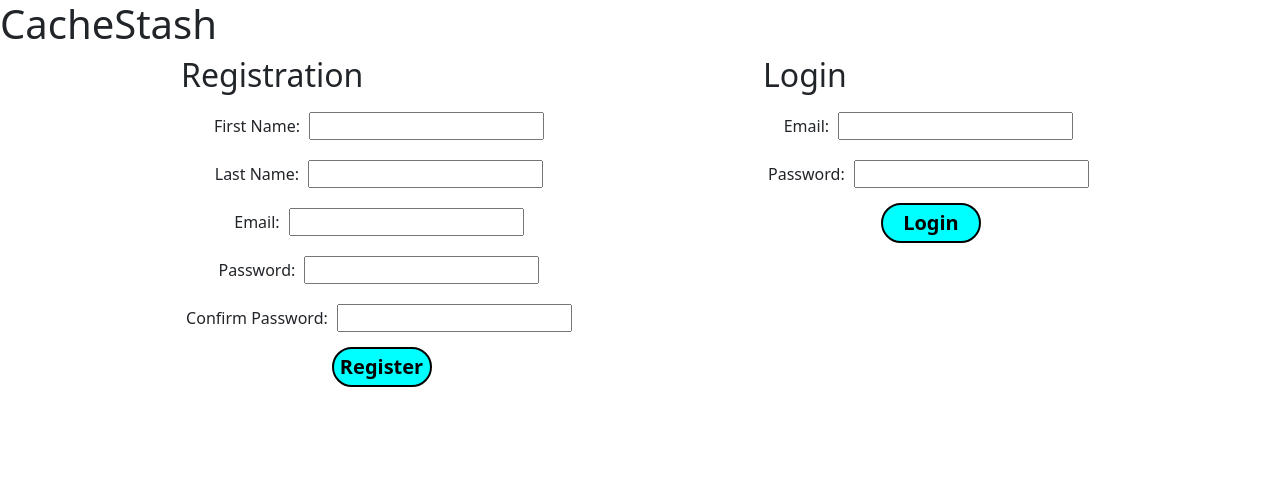
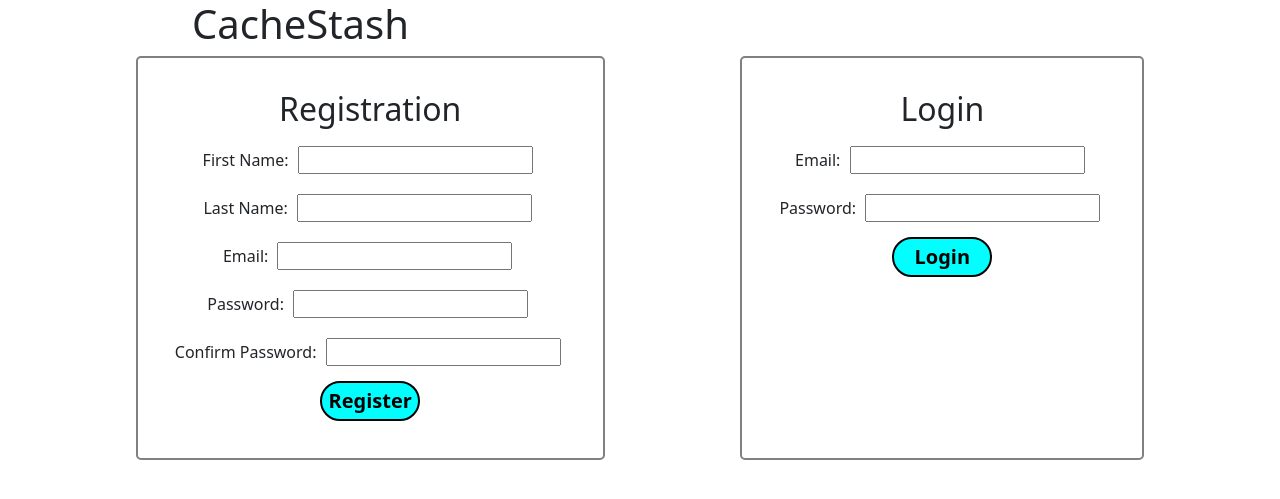
Before and after one commit to jayomeara/codingdojo_GroupLucky13, a Flask app: page / in a window 1280 px wide. Shown: the top 499 px of the page. Run offline with Flask 2, Linux system fonts and the light colour scheme.

Commit message:
some css and html formatting

```diff
--- a/flask_app/static/css/styles.css
+++ b/flask_app/static/css/styles.css
@@ -1,6 +1,7 @@
 * {
     margin: 0;
     padding: 0;
+    /* border: 1px solid black; */
 }
 
 main {
@@ -8,10 +9,18 @@ main {
     justify-content: space-evenly;
 }
 
+header {
+    margin-left: 15%;
+}
+
 .login-container, .registration-container, .addcache-container{
     display: flex;
     flex-direction: column;
     justify-self: flex-start;
+    align-items: center;
+    border: 2px solid grey;
+    border-radius: 5px;
+    padding: 2em;
 }
 
 .mycaches-container {
--- a/flask_app/templates/addcache.html
+++ b/flask_app/templates/addcache.html
@@ -12,7 +12,7 @@
     <title>CacheStash</title>
 </head>
 <body>
-    <header class="row justify-content-between">
+    <header class="row justify-content-around">
         <div class="col-md-auto">
             <h1>CacheStash</h1>
         </div>
--- a/flask_app/templates/edit_cache.html
+++ b/flask_app/templates/edit_cache.html
@@ -12,7 +12,7 @@
     <title>CacheStash</title>
 </head>
 <body>
-    <header class="row justify-content-between">
+    <header class="row justify-content-around">
         <div class="col-md-auto">
             <h1>CacheStash</h1>
         </div>
--- a/flask_app/templates/index.html
+++ b/flask_app/templates/index.html
@@ -12,8 +12,8 @@
     <title>CacheStash</title>
 </head>
 <body>
-    <header class="row justify-content-between">
-        <div class="col-md-auto">
+    <header>
+        <div>
             <h1>CacheStash</h1>
         </div>
     </header>
--- a/flask_app/templates/my_caches.html
+++ b/flask_app/templates/my_caches.html
@@ -12,7 +12,7 @@
     <title>CacheStash</title>
 </head>
 <body>
-    <header class="row justify-content-between">
+    <header class="row justify-content-around">
         <div class="col-md-auto">
             <h1>CacheStash</h1>
         </div>
```
Also changed, not shown: flask_app/templates/dashboard.html (+6 -4 lines).
